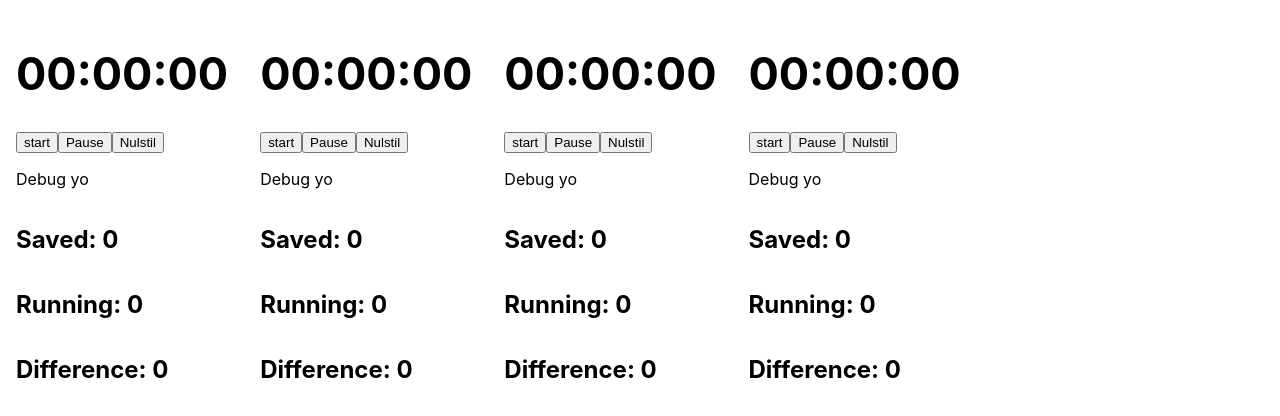
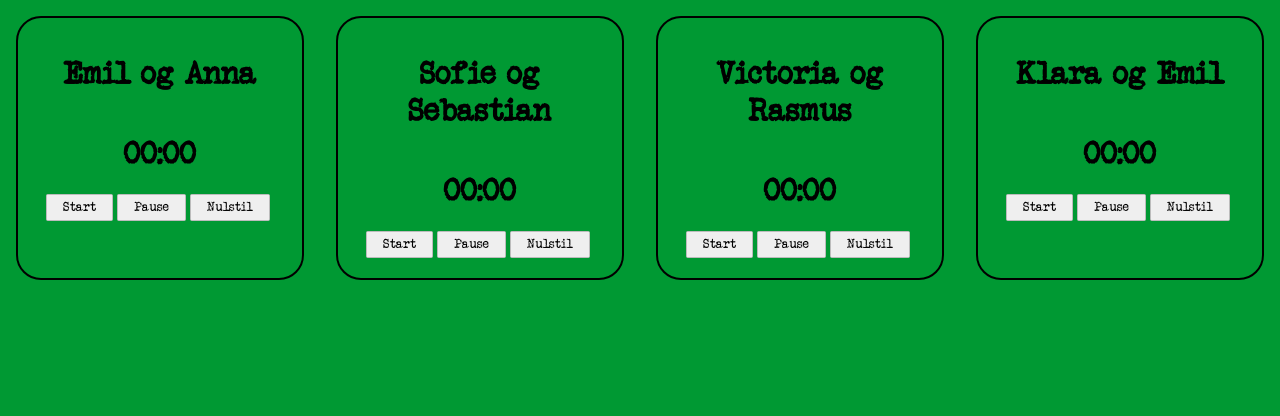
Before and after one commit to pHettiii/react-timer, a React (Create React App) app: page / in a window 1280 px wide. Shown: the top 416 px of the page. Built offline with nearby package versions, Linux system fonts and the light colour scheme.

Commit message:
Update style and shortcut keys

```diff
--- a/src/App.css
+++ b/src/App.css
@@ -2,8 +2,7 @@ main {
   align-content: center;
   box-sizing: border-box;
   display: grid;
-  font-family: 'SF Pro Text', 'SF Pro Icons', 'Helvetica Neue', 'Helvetica',
-    'Arial', sans-serif;
+  font-family: 'Veteran Typewriter', sans-serif;
   hyphens: auto;
   line-height: 1.65;
   margin: 0 auto;
@@ -13,13 +12,16 @@ main {
   text-align: center;
 }
 h1 {
-  font-size: 45px;
+  font-size: 2em;
+  font-family: 'Veteran Typewriter', sans-serif;
 }
 h2 {
   margin-top: 1.5em;
+  font-family: 'Veteran Typewriter', sans-serif;
 }
 p {
-  font-size: 16px;
+  font-size: 1em;
+  font-family: 'Veteran Typewriter', sans-serif;
 }
 a {
   border-bottom: 1px solid white;
@@ -30,17 +32,6 @@ a {
 }
 a:hover {
   border-bottom: 1px solid #0076ff;
-}
-code,
-pre {
-  color: #d400ff;
-  font-family: Menlo, Monaco, Lucida Console, Liberation Mono, DejaVu Sans Mono,
-    Bitstream Vera Sans Mono, Courier New, monospace, serif;
-  font-size: 0.92em;
-}
-code:before,
-code:after {
-  content: '\`';
 }
 
 .App {
@@ -57,13 +48,44 @@ code:after {
     animation: App-logo-spin infinite 20s linear;
   }
 }
-.watches {
+.holder {
   display: flex;
 }
+
+.watches {
+  flex-direction: column;
+  padding: 1em;
+  border-radius: 25px;
+  border: 2px solid black;
+  width: 100vh;
+  margin: 1em;
+  text-align: center;
+
+}
+
 .Ur {
   display: flex;
   flex-direction: column;
-  padding: 1em;
+
+}
+
+button{
+  display:inline-block;
+  padding:0.35em 1.2em;
+  border:0.1em solid #bcbcbc;
+  margin:0 0.3em 0.3em 0;
+  border-radius:0.12em;
+  box-sizing: border-box;
+  text-decoration:none;
+  font-family:'Veteran Typewriter',sans-serif;
+  font-weight:300;
+  color: #000000;
+  text-align:center;
+  transition: all 0.2s;
+}
+button:hover{
+  color:#000000;
+  background-color: #ffffff;
 }
 
 .App-header {
@@ -80,6 +102,9 @@ code:after {
 .App-link {
   color: #61dafb;
 }
+html {
+  background: #009933;
+}
 
 @keyframes App-logo-spin {
   from {
--- a/src/index.css
+++ b/src/index.css
@@ -1,14 +1,17 @@
 body {
   margin: 0;
-  padding: 0;
-  font-family: -apple-system, BlinkMacSystemFont, "Segoe UI", "Roboto", "Oxygen",
-    "Ubuntu", "Cantarell", "Fira Sans", "Droid Sans", "Helvetica Neue",
-    sans-serif;
+  font-family: -apple-system, BlinkMacSystemFont, 'Segoe UI', 'Roboto', 'Oxygen',
+  'Ubuntu', 'Cantarell', 'Fira Sans', 'Droid Sans', 'Helvetica Neue',
+  sans-serif;
   -webkit-font-smoothing: antialiased;
   -moz-osx-font-smoothing: grayscale;
 }
+@font-face {
+  font-family: 'Veteran Typewriter';
+  src: local('Veteran Typewriter'),url(./fonts/veteran_typewriter.ttf) format('truetype');
+}
 
 code {
-  font-family: source-code-pro, Menlo, Monaco, Consolas, "Courier New",
-    monospace;
+  font-family: source-code-pro, Menlo, Monaco, Consolas, 'Courier New',
+  monospace;
 }
--- a/src/index.js
+++ b/src/index.js
@@ -4,26 +4,46 @@ import './index.css';
 import Tid from "./tid.js";
 import * as serviceWorker from './serviceWorker';
 
-function ClockOne() {
-    return new Tid(1);
+class ClockOne extends Tid {
+    render() {
+        return super.render();
     }
-function ClockTwo() {
-    return new Tid(2);
 }
-function ClockThree() {
-    return new Tid(3);
+class ClockTwo extends Tid {
+    render() {
+        return super.render();
     }
-function ClockFour() {
-    return new Tid(4);
+}
+class ClockThree extends Tid {
+    render() {
+        return super.render();
+    }
+}
+class ClockFour extends Tid {
+    render() {
+        return super.render();
+    }
 }
 
 ReactDOM.render(
     <React.StrictMode>
+        <div className={'holder'}>
             <div className={'watches'}>
+                <h1>Emil og Anna</h1>
                 <ClockOne />
+            </div>
+            <div className={'watches'}>
+                <h1>Sofie og Sebastian</h1>
                 <ClockTwo />
+            </div>
+            <div className={'watches'}>
+                <h1>Victoria og Rasmus</h1>
                 <ClockThree />
+            </div>
+            <div className={'watches'}>
+                <h1>Klara og Emil</h1>
                 <ClockFour />
+            </div>
         </div>
     </React.StrictMode>,
     document.getElementById('root')
--- a/src/tid.js
+++ b/src/tid.js
@@ -1,5 +1,6 @@
 import React from "react";
 import './App.css';
+import _uniqueId from 'lodash/uniqueId';
 
 class Tid extends React.Component {
     state = {
@@ -14,6 +15,7 @@ class Tid extends React.Component {
         minutes: "00",
         seconds: "00",
         milliseconds: "00",
+        uniqueId: "",
     };
 
     startTimer = () => {
@@ -55,7 +57,7 @@ class Tid extends React.Component {
             this.setState({running: 0})
             clearInterval(this.state.tInterval);
         } else {
-            this.startTimer();
+            //this.startTimer();
         }
     }
 
@@ -70,32 +72,47 @@ class Tid extends React.Component {
         this.setState({milliseconds: "00"})
     }
 
+    keydownHandler = (e) => {
+        if(e.keyCode===111) {
+            this.pauseTimer();
+        } else if (e.keyCode===107) {
+            this.startTimer();
+        } else if (e.keyCode===109) {
+            this.resetTimer();
+        } else if (e.keyCode===97) {
+            document.getElementById("pause1").click();
+        } else if (e.keyCode===98) {
+            document.getElementById("pause2").click();
+        } else if (e.keyCode===99) {
+            document.getElementById("pause3").click();
+        } else if (e.keyCode===100) {
+            document.getElementById("pause4").click();
+        }
+    }
+
     componentDidMount() {
         this.timeout = setTimeout(() => {
             this.setState({running:0});
         }, 50);
+        this.setState({uniqueId: _uniqueId()});
+        document.addEventListener('keydown',this.keydownHandler);
     }
 
     componentWillUnmount() {
         clearTimeout(this.startTimer);
+        document.removeEventListener('keydown',this.keydownHandler);
     }
 
     render() {
         return(
             <div className={'Ur'}>
                 <div className={'tid'}>
-                    <h1>{this.state.minutes}:{this.state.seconds}:{this.state.milliseconds}</h1>
+                    <h1>{this.state.minutes}:{this.state.seconds}</h1>
                 </div>
                 <div className={'control'}>
-                    <button className={'start'} onClick={this.startTimer}>start</button>
-                    <button className={'pause'} onClick={this.pauseTimer}>Pause</button>
+                    <button className={'start'} onClick={this.startTimer}>Start</button>
+                    <button className={'pause'} id={'pause'+this.state.uniqueId} onClick={this.pauseTimer}>Pause</button>
                     <button className={'reset'} onClick={this.resetTimer}>Nulstil</button>
-                </div>
-                <div className={'Debug'}>
-                    <p>Debug yo</p>
-                    <h2>Saved: {this.state.savedTime}</h2>
-                    <h2>Running: {this.state.running}</h2>
-                    <h2>Difference: {this.state.difference}</h2>
                 </div>
             </div>
         )
```
Also changed, not shown: package.json (+4 -3 lines), src/fonts/veteran_typewriter.ttf (added). Lines whose indentation alone changed are shown as unchanged.
